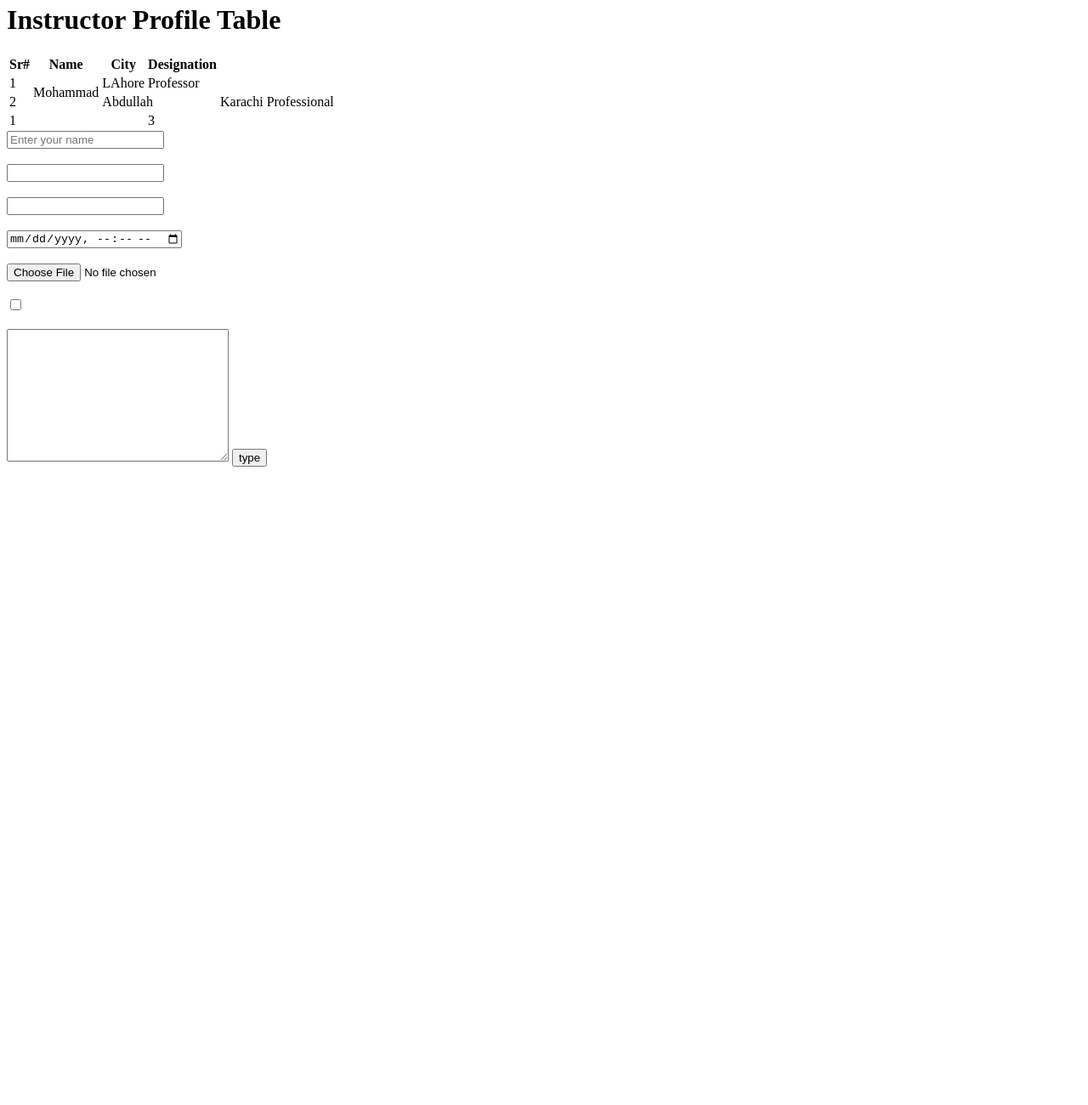
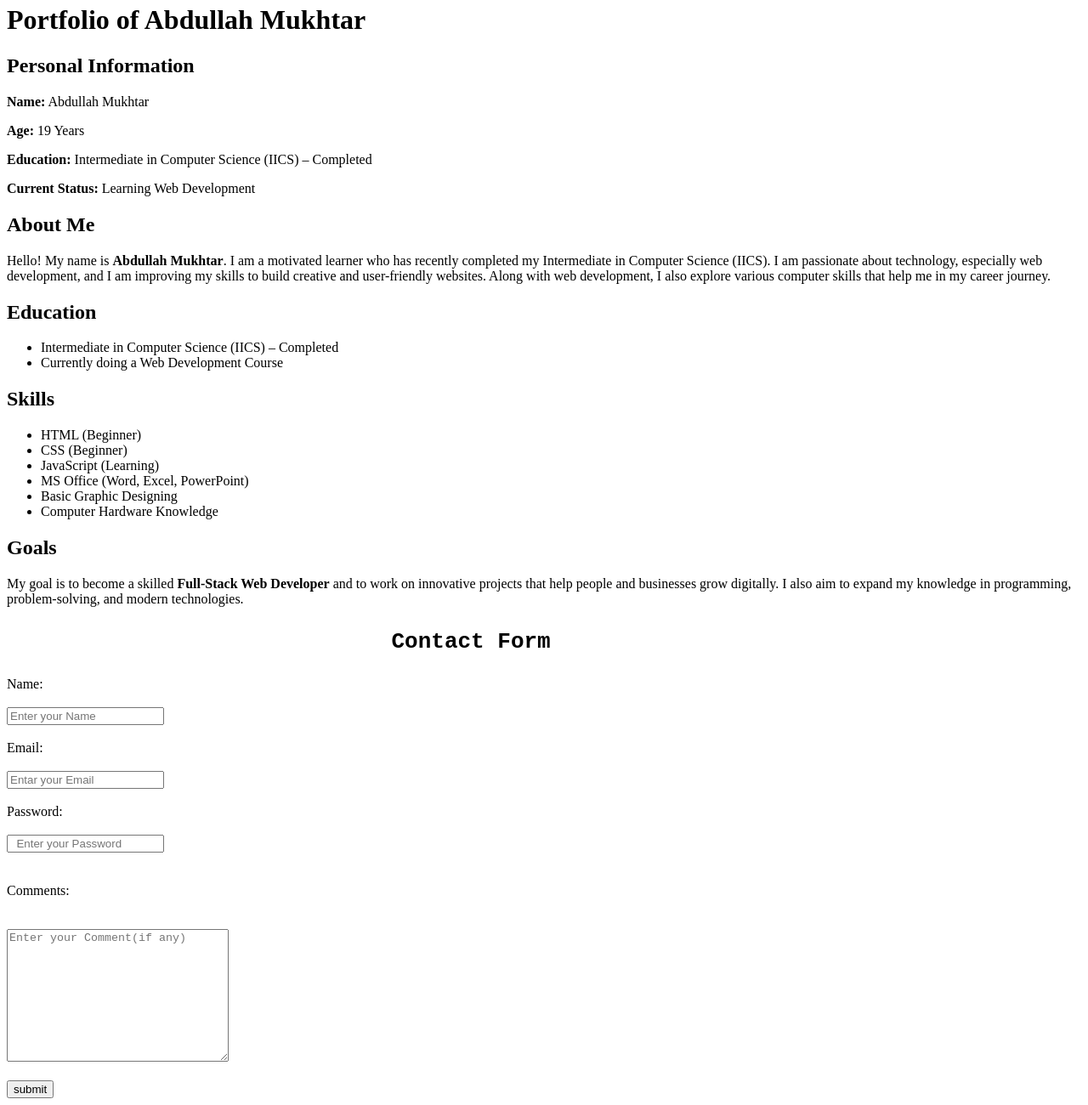
Before and after one commit to malikawann/table-in-html, a plain HTML site: page index.html in a window 1280 px wide. Shown: the part 16-1316 px from the top of the page at 85% size. Before the commit the page ends 800 px from the top, so only its background shows below. Drawn offline with Linux system fonts and the light colour scheme.

Commit message:
user form
good

```diff
--- a/index.html
+++ b/index.html
@@ -3,10 +3,10 @@
 <head>
     <meta charset="UTF-8">
     <meta name="viewport" content="width=device-width, initial-scale=1.0">
-    <title>Document</title>
+    <title>Portfolio-Abdullah Mukhtar</title>
 </head>
 <body>
-    <table>
+    <!-- <table>
         <thead>
             <h1>Instructor  Profile Table </h1>
             <th>Sr#</th>
@@ -56,6 +56,56 @@
 
 
 
-    </form>
+    </form> -->
+  <h1>Portfolio of Abdullah Mukhtar</h1>
+
+  <h2>Personal Information</h2>
+  <p><strong>Name:</strong> Abdullah Mukhtar</p>
+  <p><strong>Age:</strong> 19 Years</p>
+  <p><strong>Education:</strong> Intermediate in Computer Science (IICS) – Completed</p>
+  <p><strong>Current Status:</strong> Learning Web Development</p>
+
+  <h2>About Me</h2>
+  <p>Hello! My name is <strong>Abdullah Mukhtar</strong>. I am a motivated learner who has recently completed my Intermediate in Computer Science (IICS). I am passionate about technology, especially web development, and I am improving my skills to build creative and user-friendly websites. Along with web development, I also explore various computer skills that help me in my career journey.</p>
+
+  <h2>Education</h2>
+  <ul>
+    <li>Intermediate in Computer Science (IICS) – Completed</li>
+    <li>Currently doing a Web Development Course</li>
+  </ul>
+
+  <h2>Skills</h2>
+  <ul>
+    <li>HTML (Beginner)</li>
+    <li>CSS (Beginner)</li>
+    <li>JavaScript (Learning)</li>
+    <li>MS Office (Word, Excel, PowerPoint)</li>
+    <li>Basic Graphic Designing</li>
+    <li>Computer Hardware Knowledge</li>
+  </ul>
+
+  <h2>Goals</h2>
+  <p>My goal is to become a skilled <strong>Full-Stack Web Developer</strong> and to work on innovative projects that help people and businesses grow digitally. I also aim to expand my knowledge in programming, problem-solving, and modern technologies.</p>
+
+  <h1><pre>                             Contact Form  </pre></h1>
+
+     <form>
+        <label for="">Name:</label> <br><br>
+        <input type="text" name=" name"  placeholder="Enter your Name"><br><br>
+        <label for="" ></label>Email:</label> <br><br>
+        <input type="email" name="email"placeholder="Entar your Email"><br><br>
+        <label for="">Password:</label><br><br>
+        <input type="password" name="password" placeholder="  Enter your Password"> <br><br><br>
+        <label for="">Comments:</label><br><br><br>
+        <textarea name="" id="" placeholder="Enter your Comment(if any)" cols="30"rows="10"></textarea><br><br>
+     <button type="submit">submit</button>
+
+
+     </form>
+
+
+
+
+
 </body>
 </html>
```
Also changed, not shown: about.html (added, +51 -0 lines).
